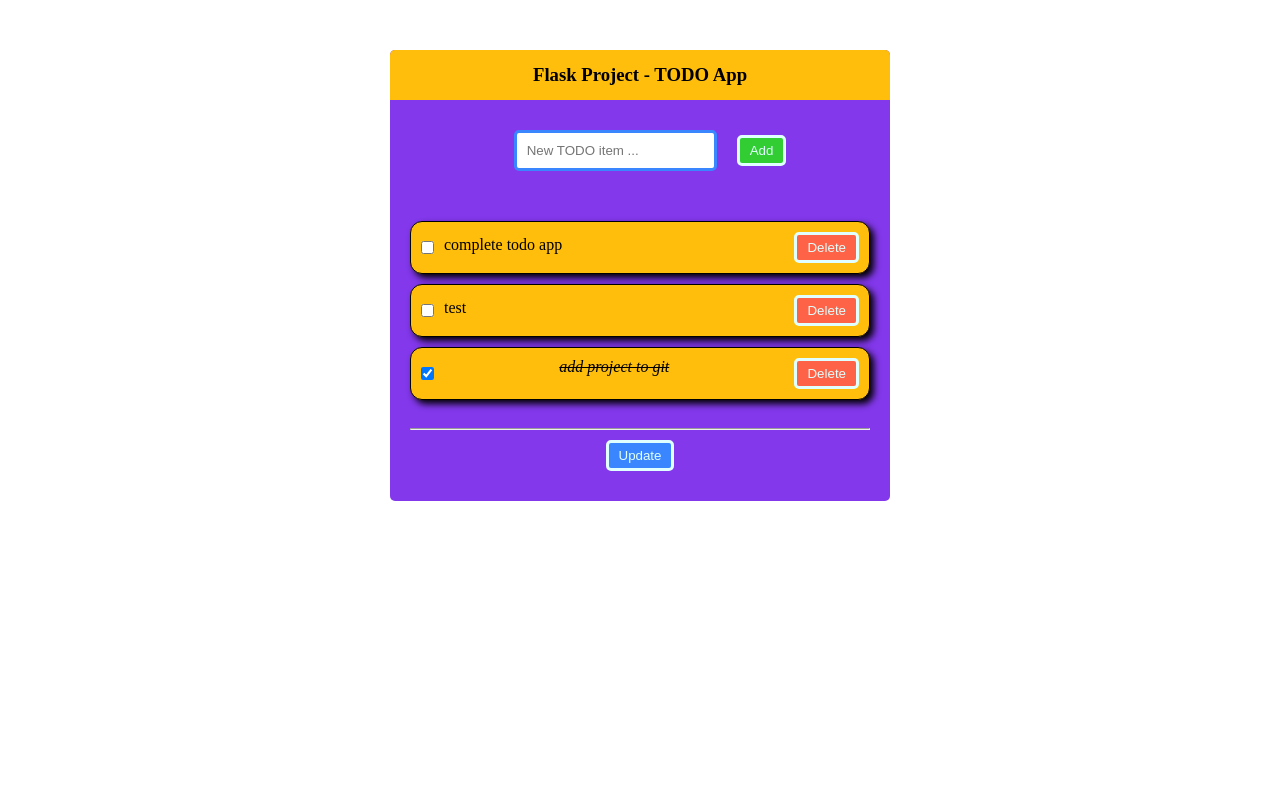
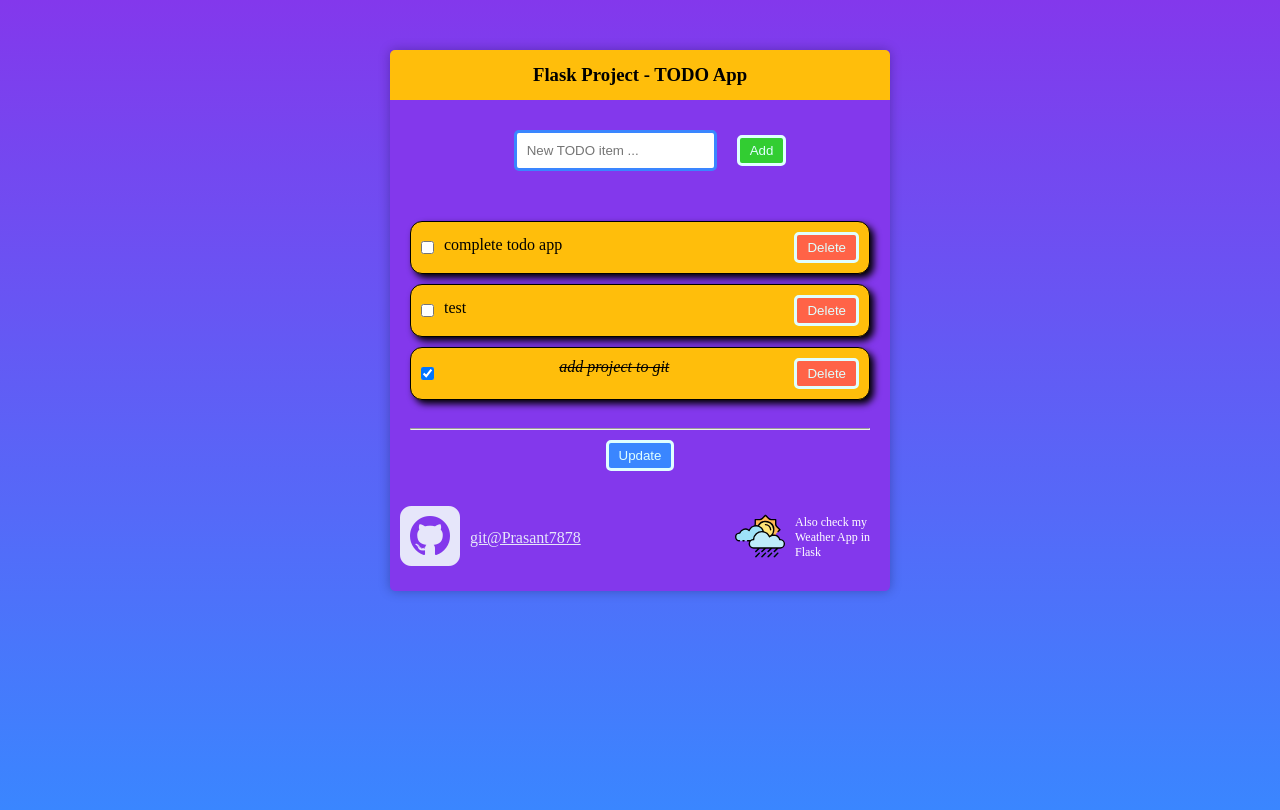
Before and after one commit to prasant-paudel/python_todo_app, a Flask app: page / in a window 1280 px wide. Before the commit the page ends 501 px from the top, so only its background shows below. Run offline with Flask 2, Linux system fonts and the light colour scheme; data comes from the database, SQL or seed files in the repository; both versions use the stored data as it was after the commit.

Commit message:
final touchup

```diff
--- a/app.py
+++ b/app.py
@@ -16,9 +16,7 @@
 @app.route('/')
 def index():
     todos = Todo.query.all()
-
-    return render_template('app.html', todos=todos)
-    # return render_template('index.html', todos=todos)
+    return render_template('index.html', todos=todos)
 
 @app.route('/add', methods=['POST'])
 def add():
@@ -30,7 +28,6 @@
 @app.route('/update', methods=['POST'])
 def update():
     print('\n', request.form, '\n')
-    # print(request.form['1'])
 
     # detecting max id
     r = db.engine.execute('SELECT MAX(id) FROM todo')
--- a/static/style.css
+++ b/static/style.css
@@ -4,6 +4,13 @@
     padding: 0;
 }
 
+body{
+    background: linear-gradient(
+        #8338ec, #3a86ff);
+    background-repeat: no-repeat;
+    background-size: cover;
+    min-height: 95vh;
+}
 
 /* common classes */
 .flex-centerred{
@@ -19,8 +26,12 @@
     min-width: 345px; max-width: 500px;
     padding-bottom: 10px; margin: 50px 10px 30px 10px;
     border-radius: 5px;
+    box-shadow: 0px 0px 12px #00022249;
 }
-#top{background: #ffbe0b; min-height: 50px; margin-bottom: 10px; border-radius: 5px 5px 0px 0px;}
+
+#top{background: #ffbe0b; min-height: 50px;
+    margin-bottom: 10px; border-radius: 5px 5px 0px 0px;
+}
 div#row2 > div{margin: 10px;}
 #todo-container{
     margin: 10px;
@@ -33,7 +44,7 @@
     margin: 10px 0px; padding: 10px; box-shadow: 4px 4px 7px #000;
     border: 1px solid; background: #ffbe0b; border-radius: 12px;
 }
-p{width: 100%; text-align: left; padding: 4px 5px 0 10px}
+p{width: 100%; text-align: left; padding: 4px 0 0 10px; overflow: auto}
 /* #checkbox {height: 20px; scale: 1.5; margin-left: 5px} */
 
 #input-field > input{
@@ -51,8 +62,8 @@
     color: lightcyan;
 }
 #add-item-btn > button{background-color: limegreen;}
-#update-btn{    background-color: #3a86ff;}
-a > button{    background-color: tomato;}
+#update-btn{background-color: #3a86ff;}
+a > button{background-color: tomato;}
 
 button:hover{cursor: pointer; background: black; opacity: 0.6; }
 input[type='checkbox']:hover{
@@ -60,3 +71,13 @@
 }
 
 hr{color: thistle}
+
+a#github {display: flex; align-items: center;width: 260px;color: lavender;}
+#github > i{font-size: 70px;}
+#github > p{font-size: 16px;}
+
+a#weather-app{height: 50px; display: flex; width: 145px; font-size: 12px; padding-top:10px}
+img{height: 100%;}
+#weather-app{color:white; text-decoration: none;}
+
+#weather-app:hover, #github:hover{border: 1px solid thistle; border-radius: 7px;}
--- a/templates/app.html
+++ /dev/null
@@ -1,47 +0,0 @@
-<!DOCTYPE html>
-<html lang="en">
-<head>
-    <meta charset="UTF-8">
-    <meta name="viewport" content="width=device-width, initial-scale=1.0">
-    <title>Document</title>
-    <link rel="stylesheet" href="../static/style.css">
-    <link rel="stylesheet" href="{{url_for('static', filename='style.css')}}">
-</head>
-<body>
-    <center>
-    <section>
-        <div id="top" class="flex-centerred"><h3>Flask Project - TODO App</h3></div>
-
-        <!-- Form 1 -> to enter list item -->
-        <form action="{{ url_for('add') }}" method="POST">
-            <div id='row2' class="flex-centerred">
-                <div id="input-field">
-                    <input type="text" name="todoitem" height="35px" placeholder="New TODO item ...">
-                </div>
-                <div id="add-item-btn"><button type="submit">Add</button></div>
-            </div>
-        </form>
-
-        <div id="todo-container" class="flex">
-            <!-- Form 2 -> to update and delete items -->
-            <form action="{{ url_for('update') }}" method="POST">
-                <ul> <!-- {% for todo in todos %} -->
-                        <li>
-                            <!-- {% if todo.complete %}  -->
-                            <input id="checkbox" name="{{ todo.id }}" type="checkbox" checked >
-                            <i><del>{{ todo.text }}</del></i>
-                            <!-- {% else %} -->
-                            <input name="{{ todo.id }}" type="checkbox"> <p>{{ todo.text }}</p>
-                            <!-- {% endif %} -->
-                            <a href="{{url_for('delete')}}?id={{todo.id}}"><button type="button">Delete</button></a>
-                        </li>
-                    <!-- {% endfor %} -->
-                </ul>
-                <br><hr>
-                <button id="update-btn" type="submit" style="margin-top: 10px;">Update</button>
-            </form>
-        </div>
-    </section>
-    </center>
-</body>
-</html>
--- a/templates/index.html
+++ b/templates/index.html
@@ -1,33 +1,58 @@
 <!DOCTYPE html>
 <html lang="en">
 <head>
-    <title>Python ToDo App</title>
+    <meta charset="UTF-8">
+    <meta name="viewport" content="width=device-width, initial-scale=1.0">
+    <title>Document</title>
+    <!-- <link rel="stylesheet" href="../static/style.css"> -->
+    <link rel="stylesheet" href="{{url_for('static', filename='style.css')}}">
+    <link rel="stylesheet" href="https://cdnjs.cloudflare.com/ajax/libs/font-awesome/4.7.0/css/font-awesome.min.css">
 </head>
 <body>
-    <h1>Todo List</h1>
-    <div>Add a new todo item:
+    <center>
+    <section>
+        <div id="top" class="flex-centerred"><h3>Flask Project - TODO App</h3></div>
+
+        <!-- Form 1 -> to enter list item -->
         <form action="{{ url_for('add') }}" method="POST">
-            <input type="text" name="todoitem">
-            <input type="submit" value="Add">
+            <div id='row2' class="flex-centerred">
+                <div id="input-field">
+                    <input type="text" name="todoitem" height="35px" placeholder="New TODO item ...">
+                </div>
+                <div id="add-item-btn"><button type="submit">Add</button></div>
+            </div>
         </form>
-        <div>
+        <div id="todo-container" class="flex">
+            <!-- Form 2 -> to update and delete items -->
             <form action="{{ url_for('update') }}" method="POST">
-                <ul>{% for todo in todos %}
-                        <li style="font-size: 30pt">
+                <ul> {% for todo in todos %}
+                        <li>
                             {% if todo.complete %}
-                            <input name="{{ todo.id }}" type="checkbox" checked >
+                            <input id="checkbox" name="{{ todo.id }}" type="checkbox" checked >
                             <i><del>{{ todo.text }}</del></i>
                             {% else %}
-                            <input name="{{ todo.id }}" type="checkbox" >{{ todo.text }}
+                            <input name="{{ todo.id }}" type="checkbox"> <p>{{ todo.text }}</p>
                             {% endif %}
                             <a href="{{url_for('delete')}}?id={{todo.id}}"><button type="button">Delete</button></a>
                         </li>
-
                     {% endfor %}
                 </ul>
-                <input type="submit" value="Update">
+                <br><hr>
+                <button id="update-btn" type="submit" style="margin-top: 10px;">Update</button>
             </form>
         </div>
-    </div>
+            <!-- my github link -->
+        <div style="display: flex; justify-content: space-between; padding: 10px;">
+            <a id="github" href="http://github.com/prasant7878">
+                <i class="fa fa-github-square" aria-hidden="true"></i>
+                <p>git@Prasant7878</p>
+            </a>
+            <a id="weather-app" href="prash-weather-app.herokuapp.com">
+                <img src="{{url_for('static', filename='weather-app.svg')}}">
+                <p>Also check my Weather App in Flask</p>
+            </a>
+        </div>
+    </section>
+    </center>
 </body>
 </html>
```
Also changed, not shown: static/todo.db, static/weather-app.svg (added).
